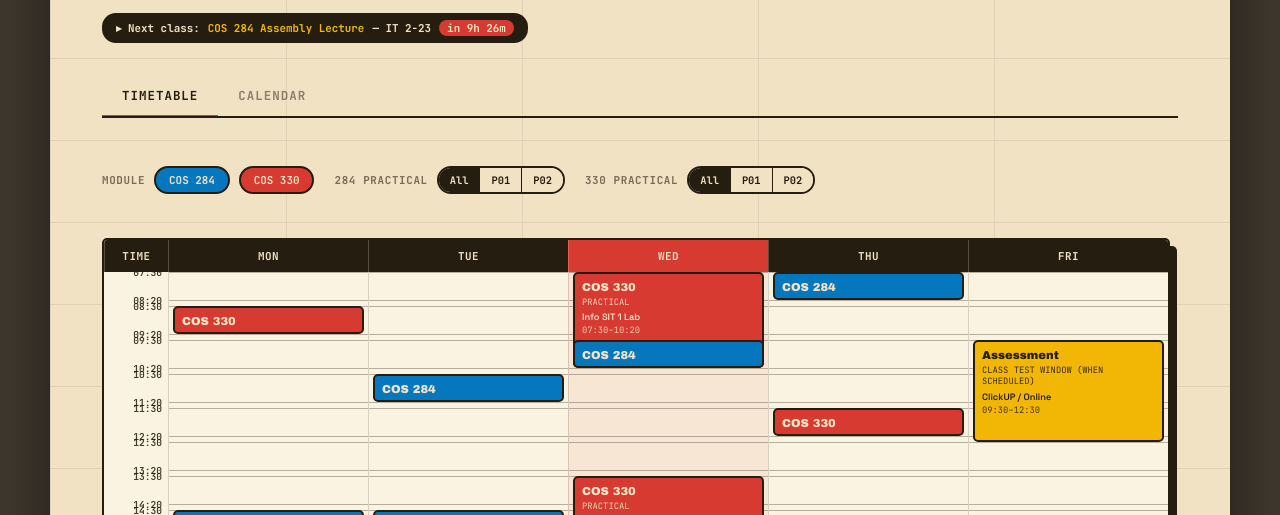
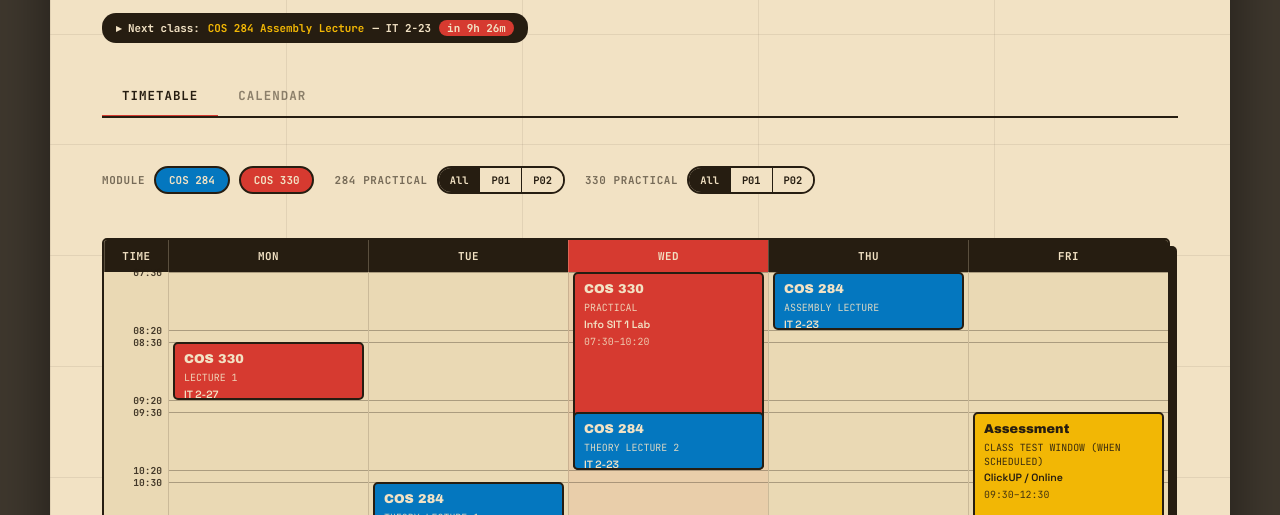
Before and after one commit to STOF14/Schedule, a plain HTML site: page index.html in a window 1280 px wide. Shown: the part 220-735 px from the top of the page. Drawn offline with Linux system fonts and the light colour scheme.

Commit message:
Add files via upload

```diff
--- a/index.html
+++ b/index.html
@@ -11,7 +11,7 @@
 
 :root{
   --cream:#f2e2c4;
-  --card:#fbf3e2;
+  --card:#ead9b4;
   --ink:#261d11;
   --red:#d63a30;
   --yellow:#f2b705;
@@ -27,7 +27,6 @@
   --line: rgba(242,226,196,0.14);
 }
 :root[data-theme="dark"] body{background:#0d0b09;}
-:root[data-theme="dark"] .detail-panel{background:#241f18;}
 *{box-sizing:border-box;}
 html{font-size:16px;}
 @media (min-width:1600px){ html{font-size:18px;} }
@@ -185,14 +184,14 @@ header{
 
 .block{
   position:absolute; left:4px; right:4px; border-radius:5px; border:2px solid var(--ink);
-  padding:6px 7px; font-size:0.62rem; line-height:1.3; overflow:hidden; cursor:default;
+  padding:7px 9px; font-size:0.66rem; line-height:1.35; overflow:hidden; cursor:default;
   transition:opacity 0.2s ease, transform 0.15s ease, box-shadow 0.15s ease;
 }
 .block:hover{transform:translateY(-1px) scale(1.015); box-shadow:3px 4px 0 var(--ink); z-index:5;}
-.block .mod{font-family:'Archivo Black',sans-serif; font-size:0.72rem; display:block;}
-.block .kind{font-family:'JetBrains Mono',monospace; font-size:0.55rem; text-transform:uppercase; opacity:0.9; display:block; margin-top:2px;}
-.block .venue{font-size:0.58rem; margin-top:3px; display:block; font-weight:600;}
-.block .times{font-family:'JetBrains Mono',monospace; font-size:0.55rem; margin-top:2px; display:block; opacity:0.85;}
+.block .mod{font-family:'Archivo Black',sans-serif; font-size:0.8rem; display:block;}
+.block .kind{font-family:'JetBrains Mono',monospace; font-size:0.62rem; text-transform:uppercase; opacity:0.9; display:block; margin-top:3px;}
+.block .venue{font-size:0.66rem; margin-top:3px; display:block; font-weight:600;}
+.block .times{font-family:'JetBrains Mono',monospace; font-size:0.62rem; margin-top:3px; display:block; opacity:0.85;}
 .b284{background:var(--blue); color:var(--cream);}
 .b330{background:var(--red); color:var(--cream);}
 .btest{background:var(--yellow); color:var(--ink);}
@@ -315,7 +314,8 @@ header{
 .legend2{display:flex; flex-wrap:wrap; gap:14px; margin-top:20px; font-family:'JetBrains Mono',monospace; font-size:0.62rem; align-items:center;}
 
 .detail-panel{
-  margin-top:20px; border:2px solid var(--ink); border-radius:6px; background:#fff8ea;
+  margin-top:20px; border:2px solid var(--ink); border-radius:6px; background:var(--card);
+  box-shadow:5px 6px 0 var(--ink);
   padding:16px 18px; display:none;
 }
 .detail-panel.show{display:block; animation:fadein 0.25s ease;}
@@ -582,9 +582,9 @@ function fmtMin(min){ const h=Math.floor(min/60), m=min%60; return String(h).pad
 function getHourPx(){
   const shortLandscape = window.matchMedia('(orientation: landscape) and (max-height: 520px)').matches;
   const bigScreen = window.matchMedia('(min-width: 1600px)').matches;
-  if(shortLandscape) return 44;
-  if(bigScreen) return 38;
-  return 34;
+  if(shortLandscape) return 50;
+  if(bigScreen) return 86;
+  return 70;
 }
 
 const timeCol = document.getElementById('timeCol');
```
